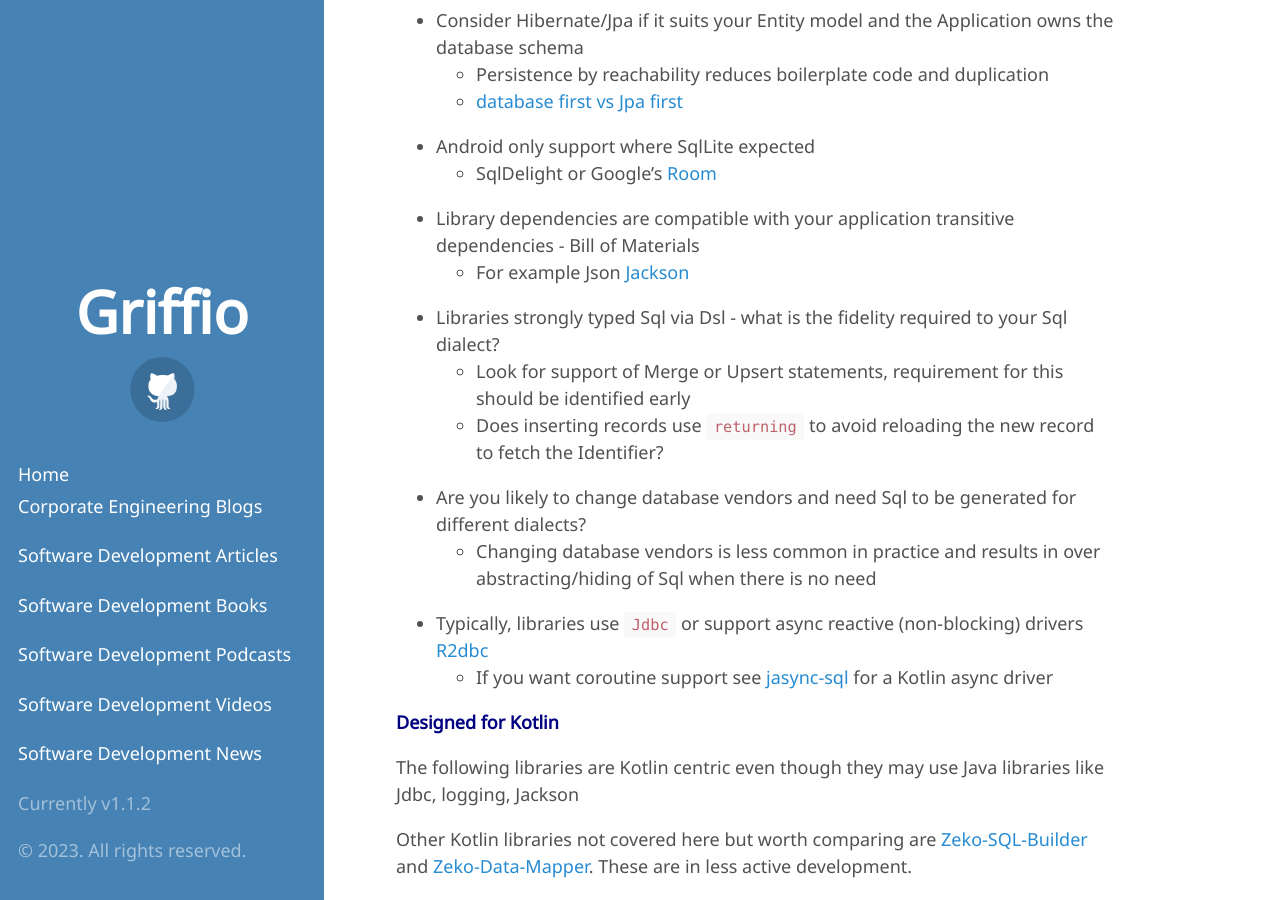
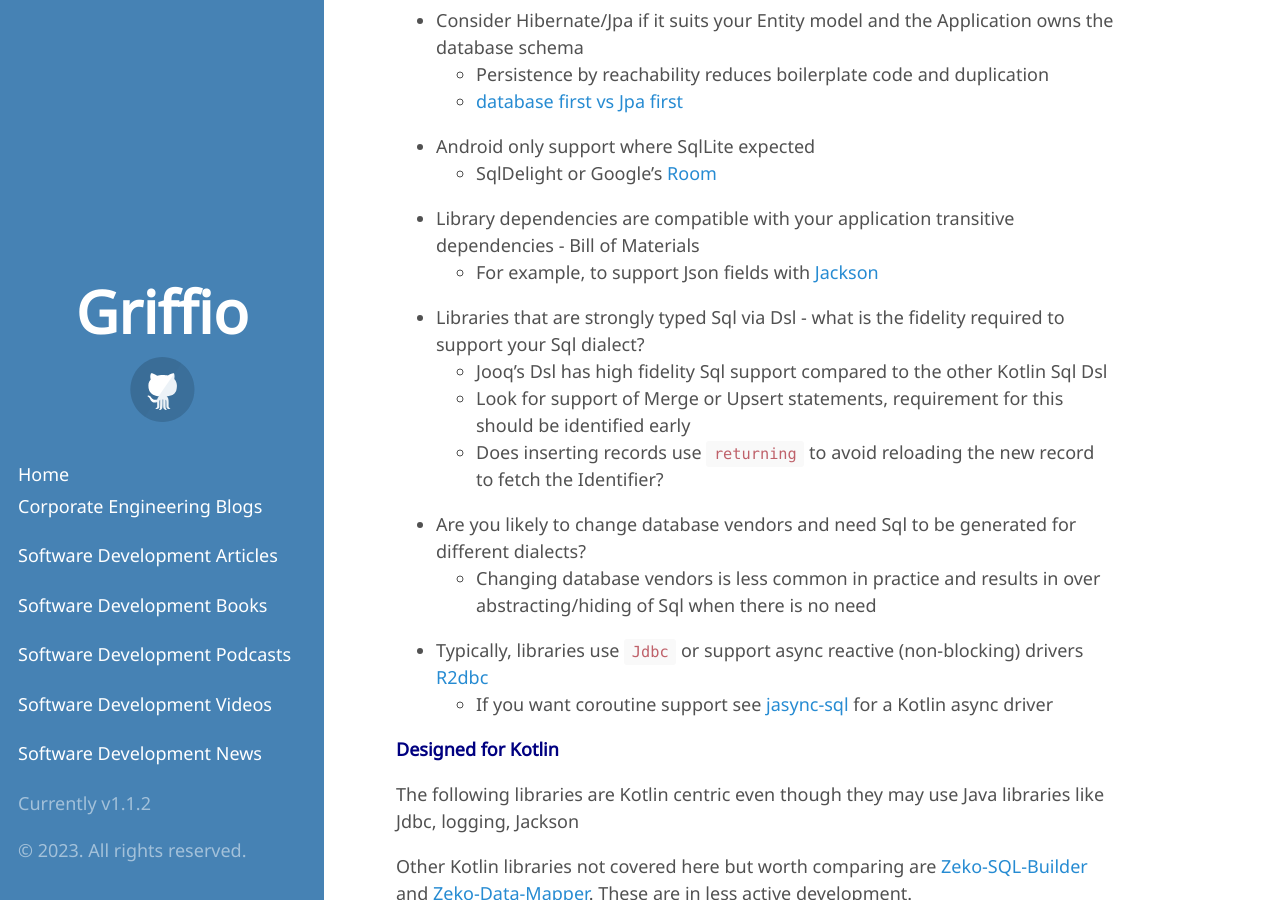
Before and after one commit to griffio/griffio.github.io, a Jekyll site: the page built from _posts/2023-04-20-More-Kotlin-Sql-Persistence-Comparision.md, in a window 1280 px wide and 900 px high, scrolled down 1158 px. Built offline with Jekyll 4.4.1, drawn with Linux system fonts in a browser that asks for light colours; some web fonts are replaced.

Commit message:
First draft
Kotlin Orm libraries

```diff
--- a/_posts/2023-04-20-More-Kotlin-Sql-Persistence-Comparision.md
+++ b/_posts/2023-04-20-More-Kotlin-Sql-Persistence-Comparision.md
@@ -42,8 +42,9 @@
 * Android only support where SqlLite expected
   * SqlDelight or Google's [Room](https://developer.android.com/reference/androidx/room/package-summary)
 * Library dependencies are compatible with your application transitive dependencies - Bill of Materials
-  * For example Json [Jackson](https://github.com/FasterXML/jackson)
-* Libraries strongly typed Sql via Dsl - what is the fidelity required to your Sql dialect?
+  * For example, to support Json fields with [Jackson](https://github.com/FasterXML/jackson)
+* Libraries that are strongly typed Sql via Dsl - what is the fidelity required to support your Sql dialect?
+  * Jooq's Dsl has high fidelity Sql support compared to the other Kotlin Sql Dsl
   * Look for support of Merge or Upsert statements, requirement for this should be identified early
   * Does inserting records use `returning` to avoid reloading the new record to fetch the Identifier?
 * Are you likely to change database vendors and need Sql to be generated for different dialects?
@@ -105,6 +106,7 @@
 * No associations
 * No direct Merge or Upsert support
 * Returns id after insert
+
 ---
 
 **Ktorm** [kotlin-orm/ktorm: A lightweight Orm framework for Kotlin with strong-typed Sql Dsl and sequence Api.](https://github.com/kotlin-orm/ktorm)
```
